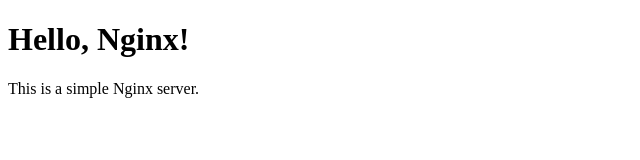
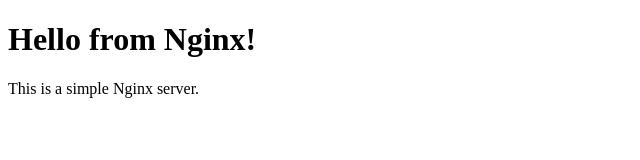
Before and after one commit to pramod0823/Dockerfile, a plain HTML site: page my-nginx-app/index.html in a window 1280 px wide. Shown: the whole page, without its empty margins (0-640 px from the left). Drawn offline with Linux system fonts and the light colour scheme.

Commit message:
testing index file

```diff
--- a/my-nginx-app/index.html
+++ b/my-nginx-app/index.html
@@ -6,7 +6,7 @@
     <title>Welcome to Nginx</title>
 </head>
 <body>
-    <h1>Hello, Nginx!</h1>
+    <h1>Hello from Nginx!</h1>
     <p>This is a simple Nginx server.</p>
 </body>
 </html>
```
